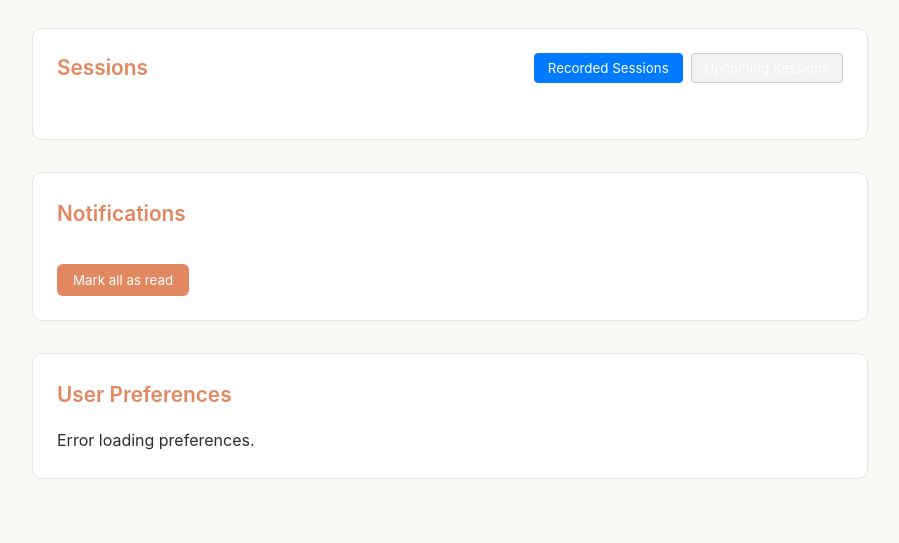
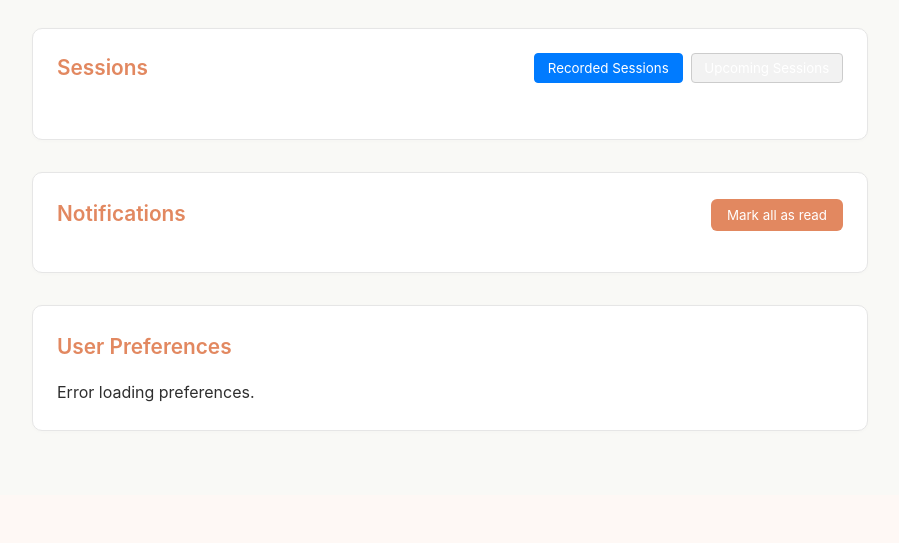
Before and after one commit to maxcolliander/SunBuddyDB, a Flask app: page /user/1 in a window 1280 px wide. Shown: the part 310-853 px from the top of the page, without its empty margins (190-1089 px from the left). After the commit the page ends 741 px from the top, so only its background shows below. Run offline with Flask 3, Linux system fonts and the light colour scheme; data that the repository does not hold is empty.

Commit message:
moved notifications button

```diff
--- a/static/style.css
+++ b/static/style.css
@@ -422,6 +422,6 @@
 }
 
 #markAllReadBtn {
-  margin-top: 1rem;
+  margin-top: -1rem;
   padding: 0.5rem 1rem;
 }
--- a/templates/user.html
+++ b/templates/user.html
@@ -30,10 +30,12 @@
       <div id="upcomingSessions" class="hidden"></div>
     </section>
 
-    <section class="notfications-section">
-      <h2>Notifications</h2>
+    <section class="notifications-section">
+      <div class="notifications-header" style="display: flex; justify-content: space-between; align-items: center;">
+        <h2>Notifications</h2>
+        <button id="markAllReadBtn">Mark all as read</button>
+      </div>
       <div id="userNotifications"></div>
-      <button id="markAllReadBtn">Mark all as read</button>
     </section>
 
     <section class="preferences-section">
```
